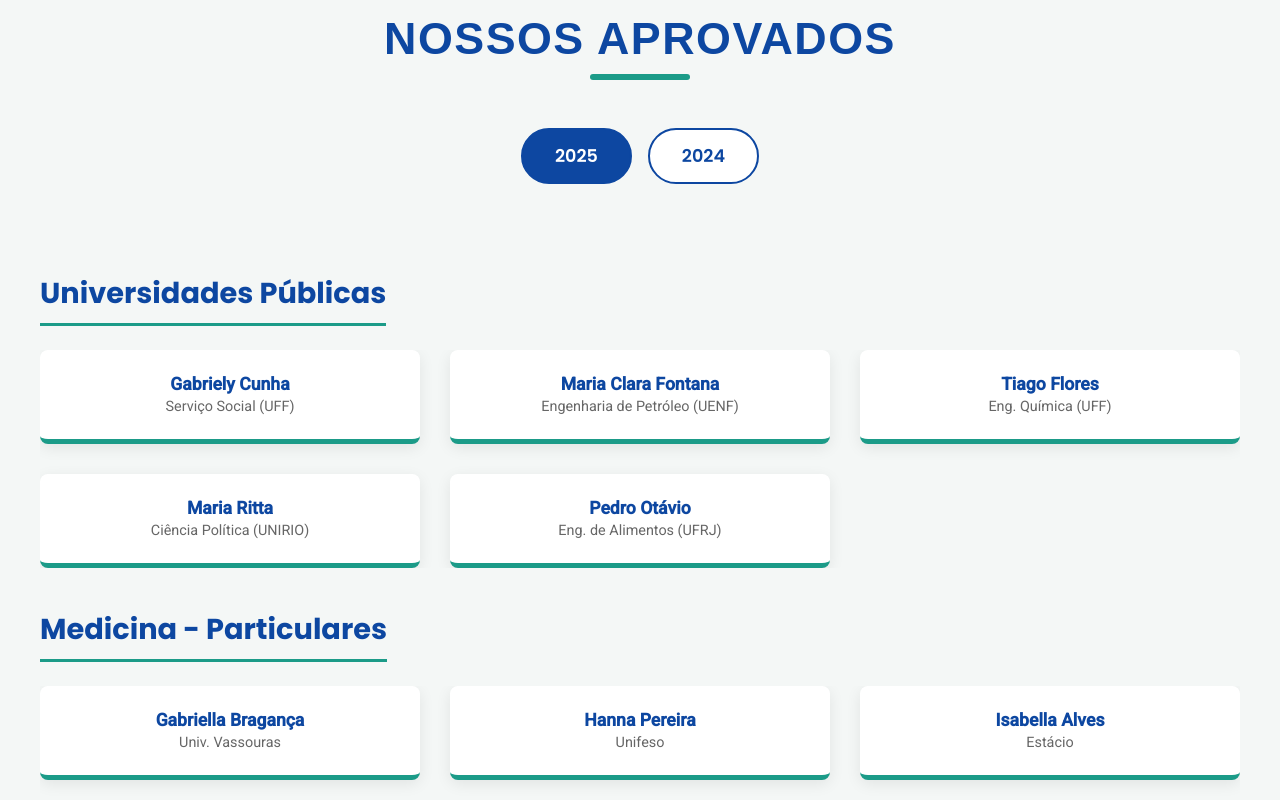
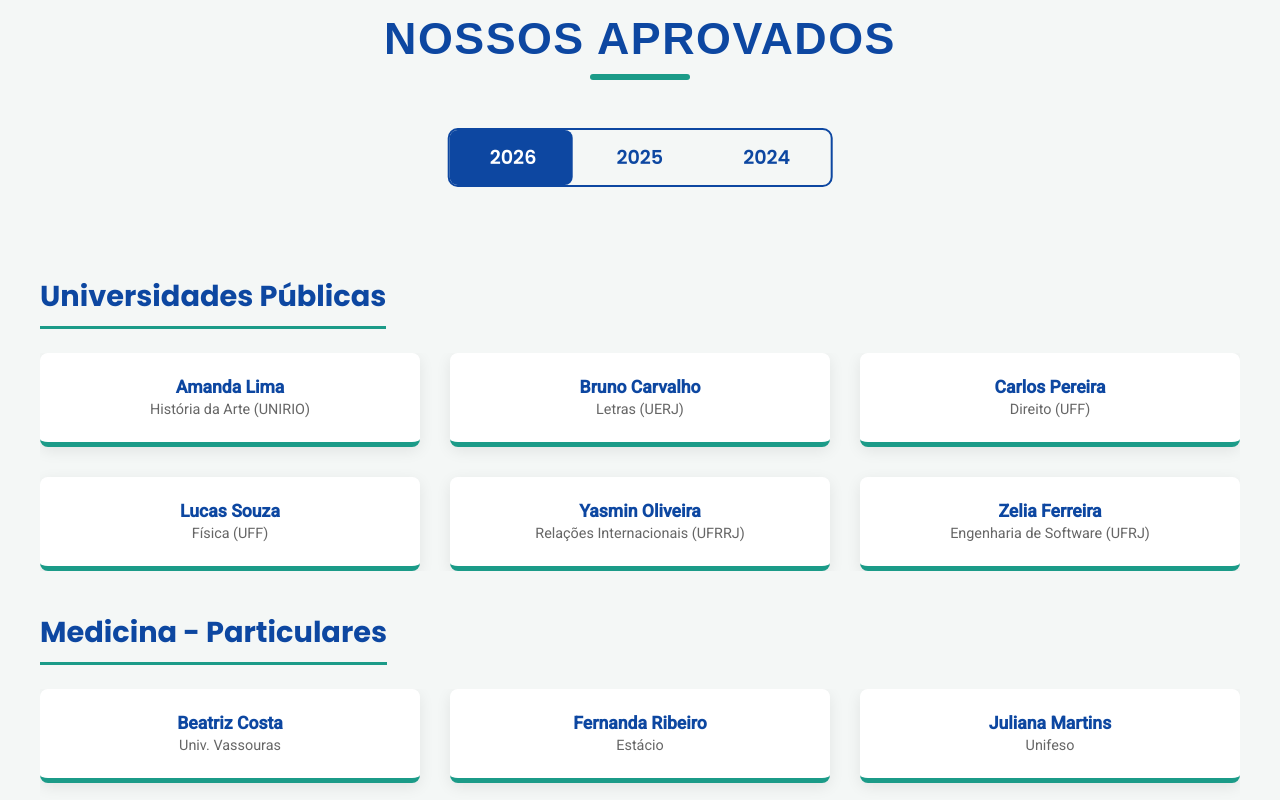
Before and after one commit to matteusmoreno/equipe-a-site, a React (Vite) app: page / in a window 1280 px wide. Shown: the part 1380-2180 px from the top of the page. Built offline with nearby package versions, Linux system fonts and the light colour scheme; a web font is replaced by a local one.

Commit message:
testing aproved bug

```diff
--- a/src/components/Approved/Approved.jsx
+++ b/src/components/Approved/Approved.jsx
@@ -1,4 +1,5 @@
-import React, { useState } from 'react';
+// NOVO: importamos 'useMemo' para evitar o loop
+import React, { useState, useRef, useLayoutEffect, useMemo } from 'react';
 import { approvedData } from '../../data/approvedData';
 import SectionTitle from '../shared/SectionTitle/SectionTitle';
 import {
@@ -10,26 +11,46 @@ import {
     ApprovedCard,
     StudentName,
     StudentCourse,
-    SliderWrapper
+    SliderWrapper,
+    SlidingIndicator
 } from './Approved.styles';
 
-// 1. Importar componentes do Swiper
 import { Swiper, SwiperSlide } from 'swiper/react';
-// NOVO: Removemos 'Navigation' dos módulos importados
 import { Grid, Autoplay } from 'swiper/modules';
 
-// 2. Importar os estilos do Swiper (removendo o de navigation)
 import 'swiper/css';
 import 'swiper/css/grid';
 
 const Approved = () => {
-    const [activeTab, setActiveTab] = useState('2025');
-    const data = approvedData[activeTab];
+    // CORREÇÃO: Usamos o useMemo para que a lista de anos seja calculada APENAS UMA VEZ.
+    // Isso quebra o loop infinito.
+    const sortedYears = useMemo(() => Object.keys(approvedData).sort((a, b) => Number(b) - Number(a)), []);
+
+    const [activeTab, setActiveTab] = useState(sortedYears[0]);
+    const [indicatorStyle, setIndicatorStyle] = useState({});
+    const tabsRef = useRef({});
+
+    useLayoutEffect(() => {
+        const activeRef = tabsRef.current[activeTab];
+        if (activeRef) {
+            setIndicatorStyle({
+                left: activeRef.offsetLeft,
+                width: activeRef.offsetWidth,
+                opacity: 1,
+            });
+        }
+    }, [activeTab]); // A dependência 'sortedYears' foi removida, pois agora ela é estável.
+
+    const sortAlphabetically = (array) => {
+        return [...array].sort((a, b) => a.name.localeCompare(b.name));
+    };
+
+    const dataForActiveTab = approvedData[activeTab];
+    const sortedPublic = sortAlphabetically(dataForActiveTab.public);
+    const sortedPrivate = sortAlphabetically(dataForActiveTab.private);
 
     const swiperOptions = {
-        // NOVO: Removemos o módulo 'Navigation' daqui
         modules: [Grid, Autoplay],
-        // A propriedade 'navigation: true' foi REMOVIDA
         spaceBetween: 30,
         autoplay: {
             delay: 5000,
@@ -37,30 +58,9 @@ const Approved = () => {
             pauseOnMouseEnter: true,
         },
         breakpoints: {
-            320: {
-                slidesPerView: 1,
-                slidesPerGroup: 1,
-                grid: {
-                    rows: 2,
-                    fill: 'row'
-                },
-            },
-            768: {
-                slidesPerView: 2,
-                slidesPerGroup: 2,
-                grid: {
-                    rows: 2,
-                    fill: 'row'
-                },
-            },
-            1024: {
-                slidesPerView: 3,
-                slidesPerGroup: 3,
-                grid: {
-                    rows: 2,
-                    fill: 'row'
-                },
-            },
+            320: { slidesPerView: 1, slidesPerGroup: 1, grid: { rows: 2, fill: 'row' } },
+            768: { slidesPerView: 2, slidesPerGroup: 2, grid: { rows: 2, fill: 'row' } },
+            1024: { slidesPerView: 3, slidesPerGroup: 3, grid: { rows: 2, fill: 'row' } },
         }
     };
 
@@ -69,15 +69,25 @@ const Approved = () => {
             <SectionTitle>Nossos Aprovados</SectionTitle>
 
             <TabContainer>
-                <TabButton active={activeTab === '2025'} onClick={() => setActiveTab('2025')}>2025</TabButton>
-                <TabButton active={activeTab === '2024'} onClick={() => setActiveTab('2024')}>2024</TabButton>
+                <SlidingIndicator style={indicatorStyle} />
+                {sortedYears.map(year => (
+                    <TabButton
+                        key={year}
+                        ref={(el) => (tabsRef.current[year] = el)}
+                        // CORREÇÃO: Usando a prop transiente '$active' para remover o aviso do console
+                        $active={activeTab === year}
+                        onClick={() => setActiveTab(year)}
+                    >
+                        {year}
+                    </TabButton>
+                ))}
             </TabContainer>
 
             <ContentContainer>
                 <CategoryTitle>Universidades Públicas</CategoryTitle>
                 <SliderWrapper>
                     <Swiper {...swiperOptions}>
-                        {data.public.map((student, index) => (
+                        {sortedPublic.map((student, index) => (
                             <SwiperSlide key={`public-${index}`}>
                                 <ApprovedCard>
                                     <StudentName>{student.name}</StudentName>
@@ -91,7 +101,7 @@ const Approved = () => {
                 <CategoryTitle>Medicina - Particulares</CategoryTitle>
                 <SliderWrapper>
                     <Swiper {...swiperOptions}>
-                        {data.private.map((student, index) => (
+                        {sortedPrivate.map((student, index) => (
                             <SwiperSlide key={`private-${index}`}>
                                 <ApprovedCard>
                                     <StudentName>{student.name}</StudentName>
--- a/src/components/Approved/Approved.styles.js
+++ b/src/components/Approved/Approved.styles.js
@@ -6,29 +6,44 @@ export const ApprovedSection = styled.section`
 `;
 
 export const TabContainer = styled.div`
-  display: flex;
-  justify-content: center;
-  gap: 1rem;
-  margin-bottom: 3rem;
+  display: inline-flex;
+  position: relative;
+  border: 2px solid ${({ theme }) => theme.colors.primary};
+  border-radius: 10px;
+  margin: 0 auto 3rem auto;
+
+  left: 50%;
+  transform: translateX(-50%);
 `;
 
 export const TabButton = styled.button`
   font-family: ${({ theme }) => theme.fonts.headings};
-  padding: 0.8rem 2rem;
-  border-radius: 50px;
-  border: 2px solid ${({ theme }) => theme.colors.primary};
+  font-size: 1.2rem;
+  font-weight: 600;
   cursor: pointer;
-  font-size: 1.1rem;
-  font-weight: 600;
-  transition: all 0.3s ease;
+  padding: 0.8rem 2.5rem;
+  background: transparent;
+  border: none;
+  position: relative;
+  z-index: 2;
 
-  background-color: ${({ active, theme }) => active ? theme.colors.primary : theme.colors.white};
-  color: ${({ active, theme }) => active ? theme.colors.white : theme.colors.primary};
+  /* CORREÇÃO: Usando '$active' para ler a prop sem passá-la para o DOM */
+  color: ${({ $active, theme }) => $active ? theme.colors.white : theme.colors.primary};
 
-  &:hover {
-    background-color: ${({ theme }) => theme.colors.darkBlue};
-    color: ${({ theme }) => theme.colors.white};
-  }
+  transition: color 0.4s ease;
+`;
+
+export const SlidingIndicator = styled.div`
+  position: absolute;
+  top: 0;
+  bottom: 0;
+  height: 100%;
+  background-color: ${({ theme }) => theme.colors.primary};
+  border-radius: 8px;
+  z-index: 1;
+  opacity: 0;
+
+  transition: all 0.4s cubic-bezier(0.23, 1, 0.32, 1);
 `;
 
 export const ContentContainer = styled.div`
@@ -48,11 +63,6 @@ export const CategoryTitle = styled.h3`
 
 export const SliderWrapper = styled.div`
   position: relative;
-
-  /* REMOVIDO: a estilização das setas e o padding do swiper */
-  .swiper {
-    /* O padding foi removido pois não há mais setas para dar espaço */
-  }
 `;
 
 export const ApprovedCard = styled.div`
--- a/src/data/approvedData.js
+++ b/src/data/approvedData.js
@@ -1,4 +1,24 @@
 export const approvedData = {
+    "2026": {
+    // Alunos de públicas deliberadamente fora de ordem alfabética
+    public: [
+      { name: "Zelia Ferreira", course: "Engenharia de Software (UFRJ)" },
+      { name: "Bruno Carvalho", course: "Letras (UERJ)" },
+      { name: "Amanda Lima", course: "História da Arte (UNIRIO)" },
+      { name: "Lucas Souza", course: "Física (UFF)" },
+      { name: "Yasmin Oliveira", course: "Relações Internacionais (UFRRJ)" },
+      { name: "Carlos Pereira", course: "Direito (UFF)" },
+    ],
+    // Alunos de medicina deliberadamente fora de ordem alfabética
+    private: [
+      { name: "Vanessa Gomes", university: "Univ. Vassouras" },
+      { name: "Rafael Almeida", university: "Unifeso" },
+      { name: "Beatriz Costa", university: "Univ. Vassouras" },
+      { name: "Thiago Santos", university: "Unifeso" },
+      { name: "Fernanda Ribeiro", university: "Estácio" },
+      { name: "Juliana Martins", university: "Unifeso" },
+    ],
+  },
     "2025": {
         public: [
             { name: "Gabriel Miguel", course: "Ciências Biológicas (UFF)" },
```
